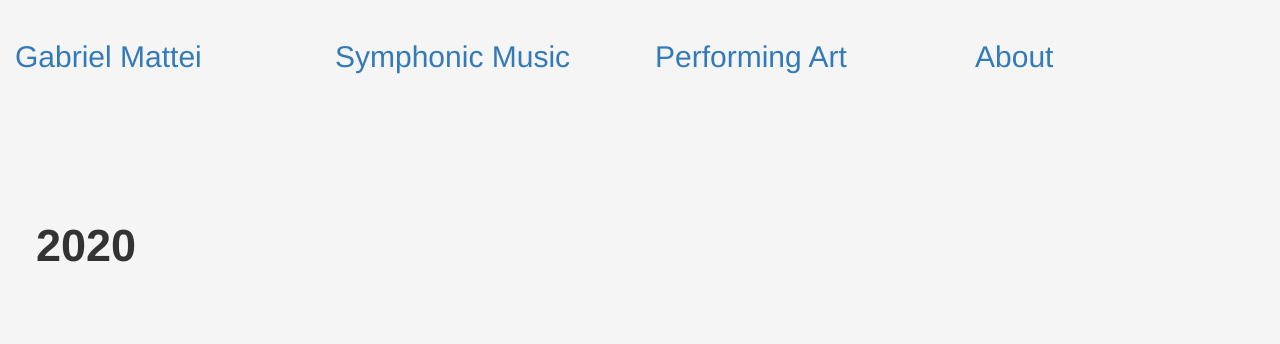
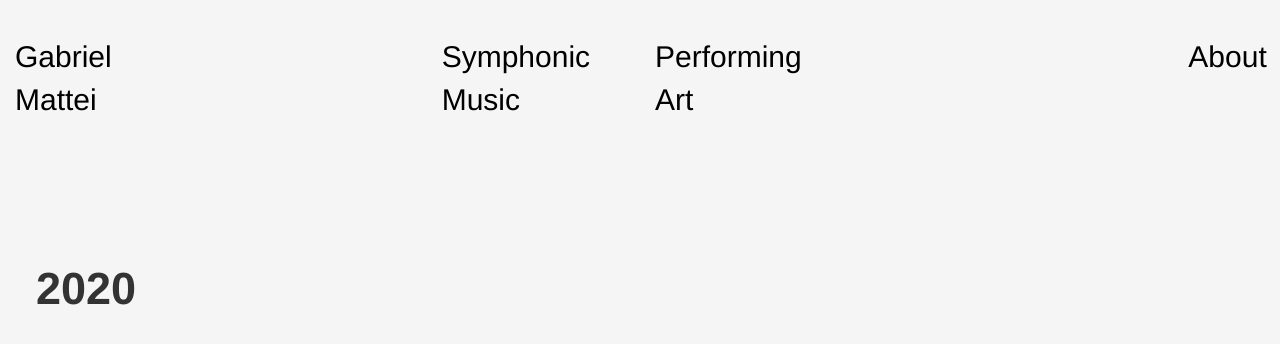
Before and after one commit to WildCodeSchool/orleans-0217-gabrielmattei, a PHP site: page / in a window 1280 px wide. Shown: the top 344 px of the page. Run offline with PHP 8.4, Linux system fonts and the light colour scheme; tables that the repository leaves empty or names only in its code hold one stand-in row (values such as "Sample post"); some libraries are stand-ins or nearby versions.

Commit message:
centrage filtre

```diff
--- a/stylesheet.css
+++ b/stylesheet.css
@@ -20,3 +20,10 @@ span[class^="content"] {
 .container-fluid a{
     text-decoration: none !important;
 }
+body a{
+    text-decoration: none;
+    color: black;
+}
+body a:hover{
+    color: black;
+}
--- a/views/index.html.twig
+++ b/views/index.html.twig
@@ -20,16 +20,16 @@
 <body>
 <div class="container-fluid">
     <div class="row">
-        <div class="col-lg-3">
+        <div class="col-lg-2">
             <a href="index.php">Gabriel Mattei</a>
         </div>
-        <div class="col-lg-3">
+        <div class="col-lg-offset-2 col-lg-2">
             <a href="#">Symphonic Music</a>
         </div>
-        <div class="col-lg-3">
+        <div class="col-lg-2">
             <a href="#">Performing Art</a>
         </div>
-        <div class="col-lg-3">
+        <div class="col-lg-offset-3 col-lg-1">
             <a href="#">About</a>
         </div>
     </div>
@@ -47,7 +47,7 @@
 
             {% endif %}
 
-            <span class="content{{ content.year }}"><i>{{ content.title}}</i>{{  content.subtitle }}</span>
+            <span class="content{{ content.year }}"><span class="title"> {{ content.title}}</span><span class="subtitle"> {{  content.subtitle }}</span></span>
         {% endfor %}
 
     </p>
```
